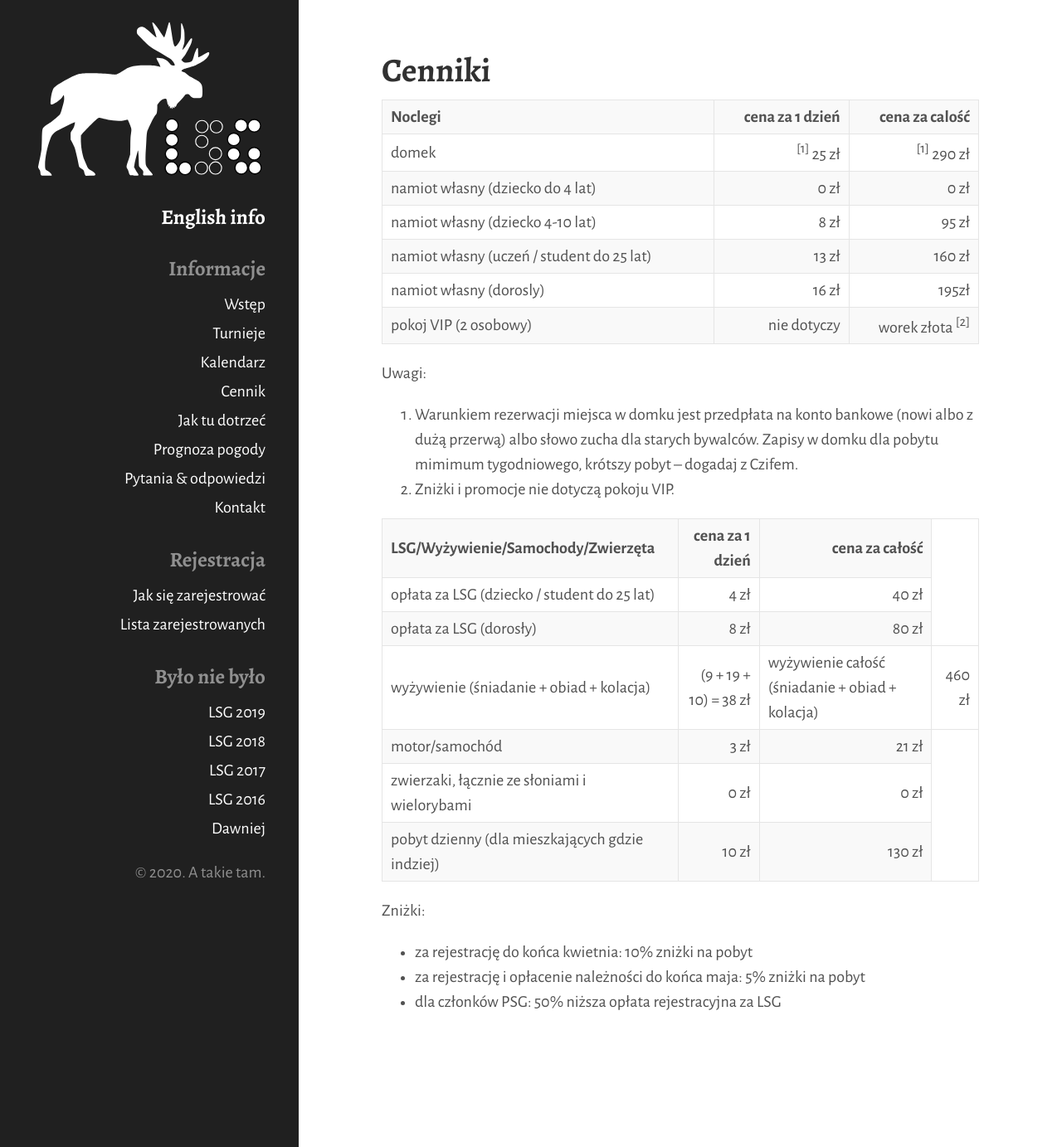
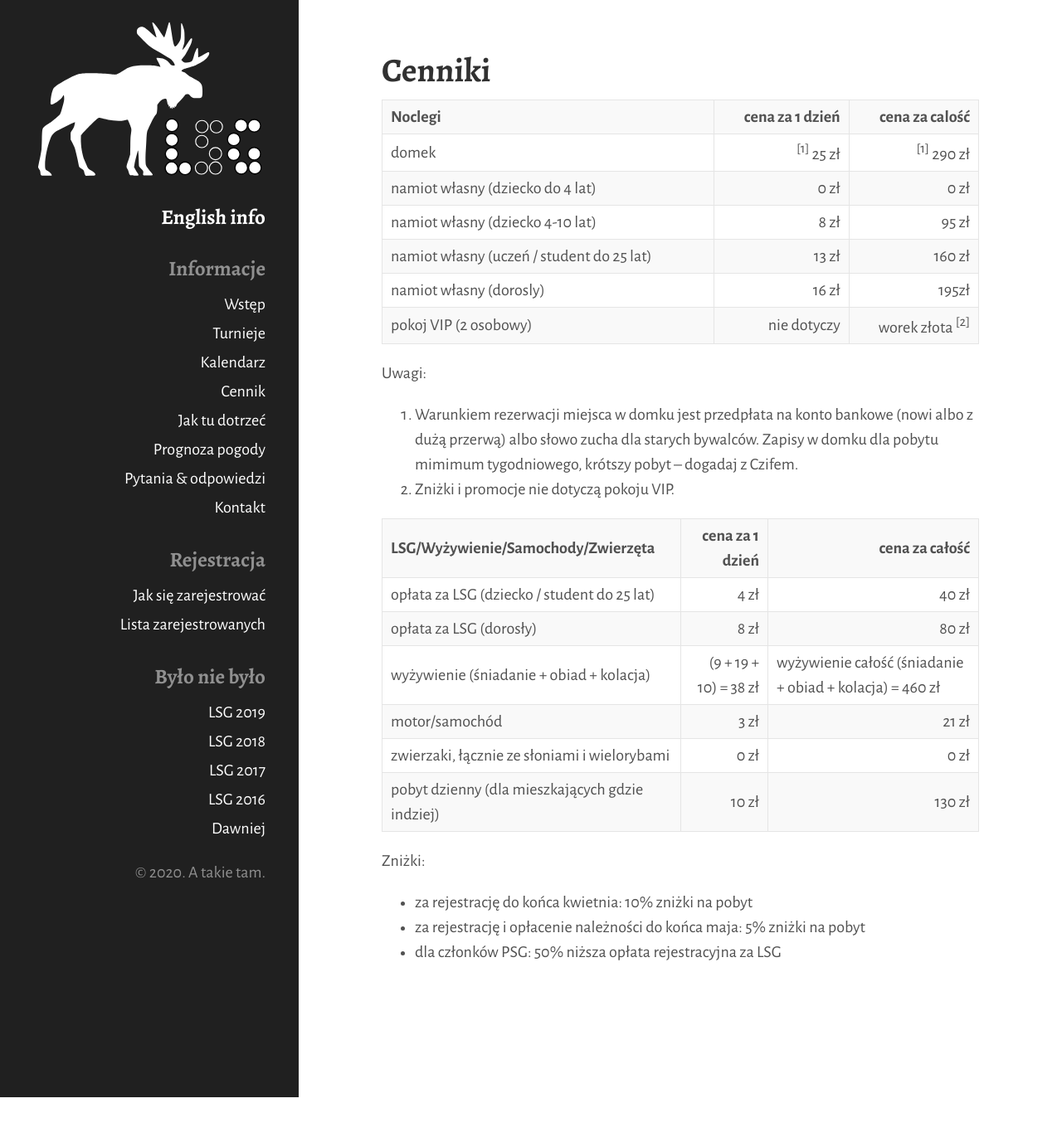
Before and after one commit to tasuki/lsg, a Jekyll site: the page built from cennik.md, in a window 1280 px wide. Shown: the whole page at 83% size. Built offline with Jekyll 4.4.1, drawn with Linux system fonts in a browser that asks for light colours; nearby versions of some CDN libraries; after the commit the page ends 1323 px from its top, so only the background shows below that.

Commit message:
Update cennik.md

```diff
--- a/cennik.md
+++ b/cennik.md
@@ -79,8 +79,8 @@ Uwagi:
 <tr>
 <td>wyżywienie (śniadanie + obiad + kolacja)</td>
 <td class="right">(9 + 19 + 10) = 38 zł</td>
-<td>wyżywienie całość (śniadanie + obiad + kolacja)</td>
-<td class="right">460 zł</td>
+<td>wyżywienie całość (śniadanie + obiad + kolacja) = 460 zł</td>
+
 </tr>
 
 <tr>
```
